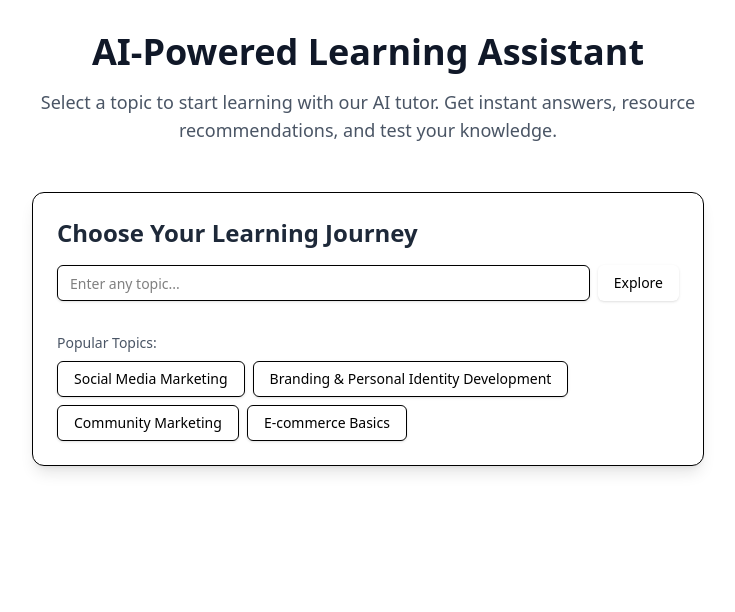
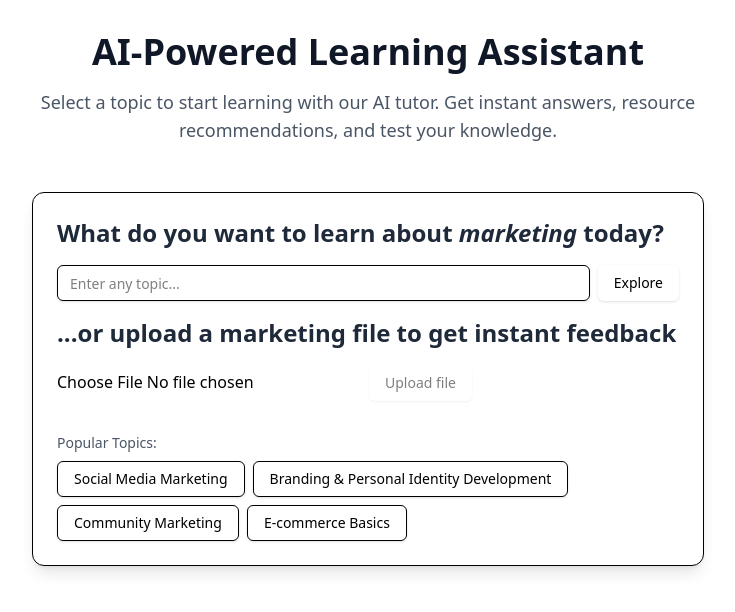
Before and after one commit to cuhs/zeitios, a React (Vite) app: page / in a window 1280 px wide. Shown: the top 612 px of the page, without its empty margins (272-1007 px from the left). Built offline with nearby package versions, Linux system fonts and the light colour scheme.

Commit message:
first attempts at adding file upload
might have to scrap this.

```diff
--- a/package.json
+++ b/package.json
@@ -23,10 +23,11 @@
     "clsx": "^2.1.1",
     "concurrently": "^8.0.1",
     "cors": "^2.8.5",
-    "dotenv": "^16.4.1",
+    "dotenv": "^16.4.7",
     "exa-js": "^1.4.10",
     "express": "^4.18.2",
     "lucide-react": "^0.474.0",
+    "multer": "^1.4.5-lts.1",
     "next-themes": "^0.4.4",
     "openai": "^4.52.0",
     "react": "^18.2.0",
--- a/src/components/TopicSelector.tsx
+++ b/src/components/TopicSelector.tsx
@@ -1,7 +1,8 @@
-import { useState } from 'react';
+import { useState, useEffect } from 'react';
 import { Button } from "@/components/ui/button";
 import { Input } from "@/components/ui/input";
 import { Card } from "@/components/ui/card";
+import { FileUpload } from "@/components/ui/FileUpload";
 
 /**
  * TopicSelector component props
@@ -19,10 +20,22 @@ const suggestedTopics = [
 
 export const TopicSelector = ({ onTopicSelect }: TopicSelectorProps) => {
   const [customTopic, setCustomTopic] = useState("");
+  const [fileResponse, setFileResponse] = useState<string | null>(null);
+
+  const handleUploadComplete = (response: string) => {
+    setFileResponse(response);
+  };
+
+  useEffect(() => {
+    // If fileResponse is available, we can trigger a new action
+    if (fileResponse) {
+      onTopicSelect(fileResponse); // Assuming this starts the topic based on the file content
+    }
+  }, [fileResponse, onTopicSelect]);  // Re-run when fileResponse changes
 
   return (
     <Card className="p-6 w-full max-w-2xl mx-auto bg-white shadow-lg animate-fade-in">
-      <h2 className="text-2xl font-bold text-gray-800 mb-4">Choose Your Learning Journey</h2>
+      <h2 className="text-2xl font-bold text-gray-800 mb-4">What do you want to learn about <i>marketing</i> today?</h2>
       <div className="space-y-4">
         <div className="flex gap-2">
           {/* Input to enter a custom topic */}
@@ -40,6 +53,9 @@ export const TopicSelector = ({ onTopicSelect }: TopicSelectorProps) => {
             Explore
           </Button>
         </div>
+        <h2 className="text-2xl font-bold text-gray-800 mb-4">...or upload a marketing file to get instant feedback</h2>
+          <FileUpload onUploadComplete={handleUploadComplete} />
+
         <div className="pt-4">
           {/* Header for the suggested topics */}
           <p className="text-sm text-gray-600 mb-2">Popular Topics:</p>
--- /dev/null
+++ b/src/components/ui/FileUpload.tsx
@@ -0,0 +1,61 @@
+import { useState } from "react";
+import { Button } from "@/components/ui/button";
+
+interface FileUploadProps {
+  onUploadComplete: (response: string) => void;
+}
+
+const FileUpload = ({ onUploadComplete }: FileUploadProps) => {
+  const [file, setFile] = useState<File | null>(null);
+  const [isUploading, setIsUploading] = useState(false);
+
+  const handleFileChange = (event: React.ChangeEvent<HTMLInputElement>) => {
+    const selectedFile = event.target.files?.[0];
+    if (selectedFile) {
+      setFile(selectedFile);
+      console.log("File uploaded")
+    }
+  };
+
+  const handleUpload = async () => {
+    if (!file) return;
+    setIsUploading(true);
+
+    const formData = new FormData();
+    formData.append("file", file);
+
+    try {
+      const response = await fetch("/upload-file", {
+        method: "POST",
+        body: formData,
+      });
+
+      if (!response.ok) throw new Error("File upload failed.");
+      console.log(response);
+      console.log("response above");
+
+      const data = await response.json();
+      onUploadComplete(data.reply || "No response from AI assistant.");
+    } catch (error) {
+      console.error("Upload error:", error);
+      onUploadComplete("Error uploading file or calling API.");
+    } finally {
+      setIsUploading(false);
+    }
+  };
+
+  return (
+    <div>
+      <input
+        type="file"
+        onChange={handleFileChange}
+        accept=".txt, .pdf, .docx, .jpg, .png"
+      />
+      <Button onClick={handleUpload} disabled={isUploading || !file}>
+        {isUploading ? "Uploading..." : "Upload file"}
+      </Button>
+    </div>
+  );
+};
+
+export { FileUpload };
```
Also changed, not shown: 2 other files (tests, documents, lock files or other folders).
